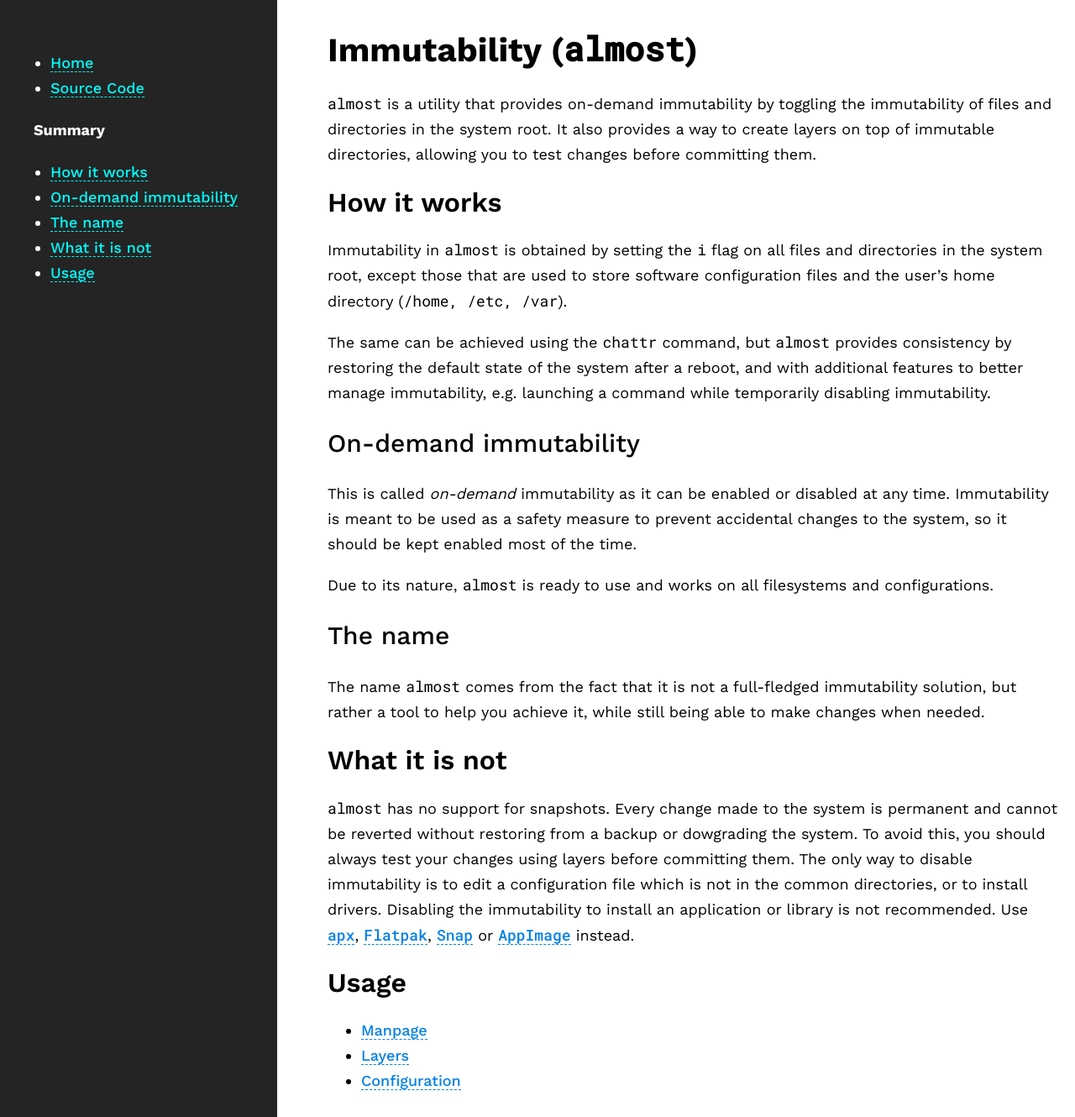
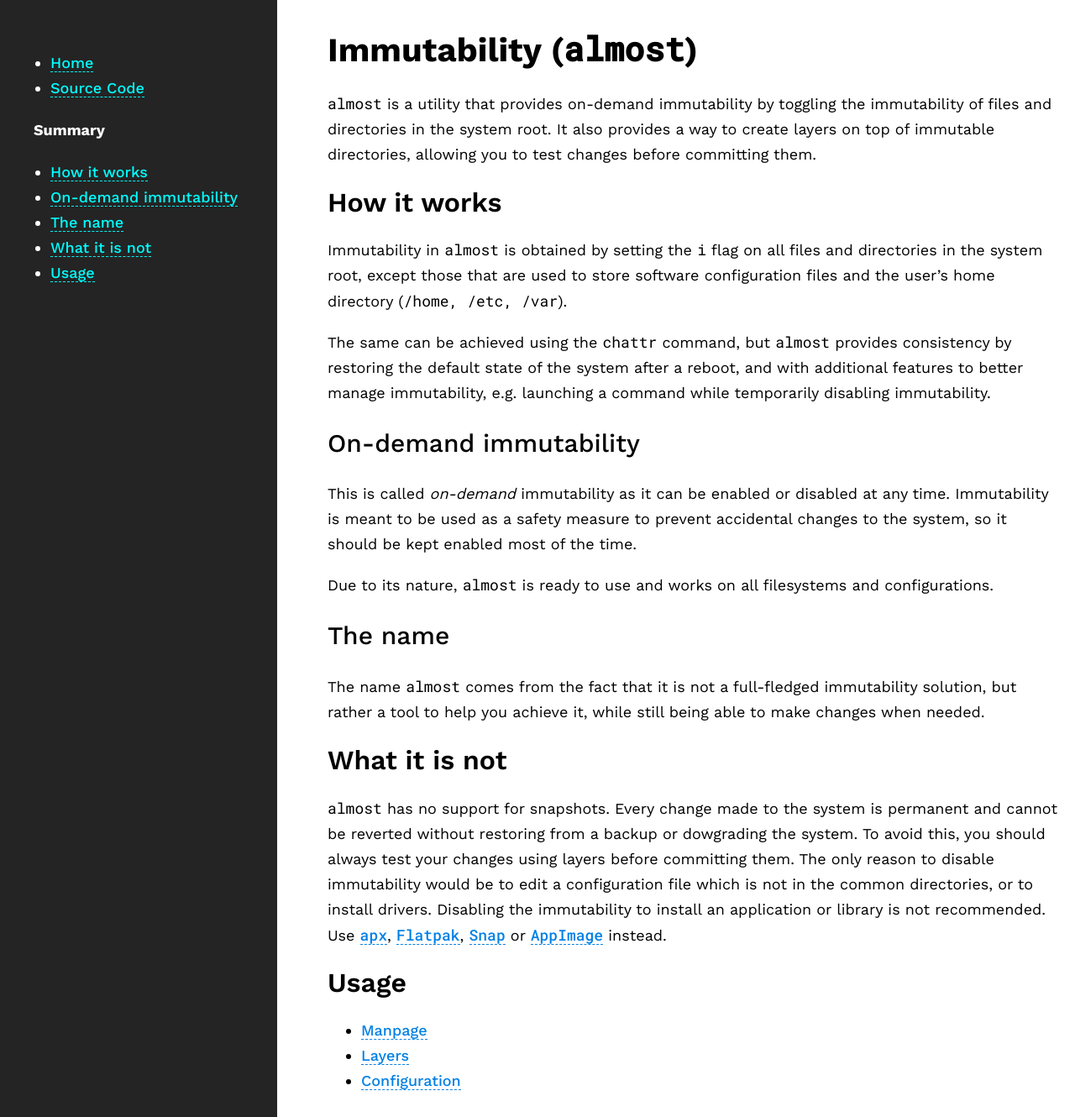
Before and after one commit to Vanilla-OS/documentation, a Jekyll site: the page built from docs/almost/index.md, in a window 1280 px wide. Shown: the whole page at 84% size. Built offline with Jekyll 4.4.1, drawn with Linux system fonts in a browser that asks for light colours.

Commit message:
Revert wording change

```diff
--- a/docs/almost/index.md
+++ b/docs/almost/index.md
@@ -37,7 +37,7 @@ able to make changes when needed.
 `almost` has no support for snapshots. Every change made to the system is
 permanent and cannot be reverted without restoring from a backup or dowgrading
 the system. To avoid this, you should always test your changes using layers
-before committing them. The only way to disable immutability is to edit
+before committing them. The only reason to disable immutability would be to edit
 a configuration file which is not in the common directories, or to install
 drivers. Disabling the immutability to install an application or library is
 not recommended. Use [`apx`](/docs/apx), [`Flatpak`](/docs/flatpak),
```
